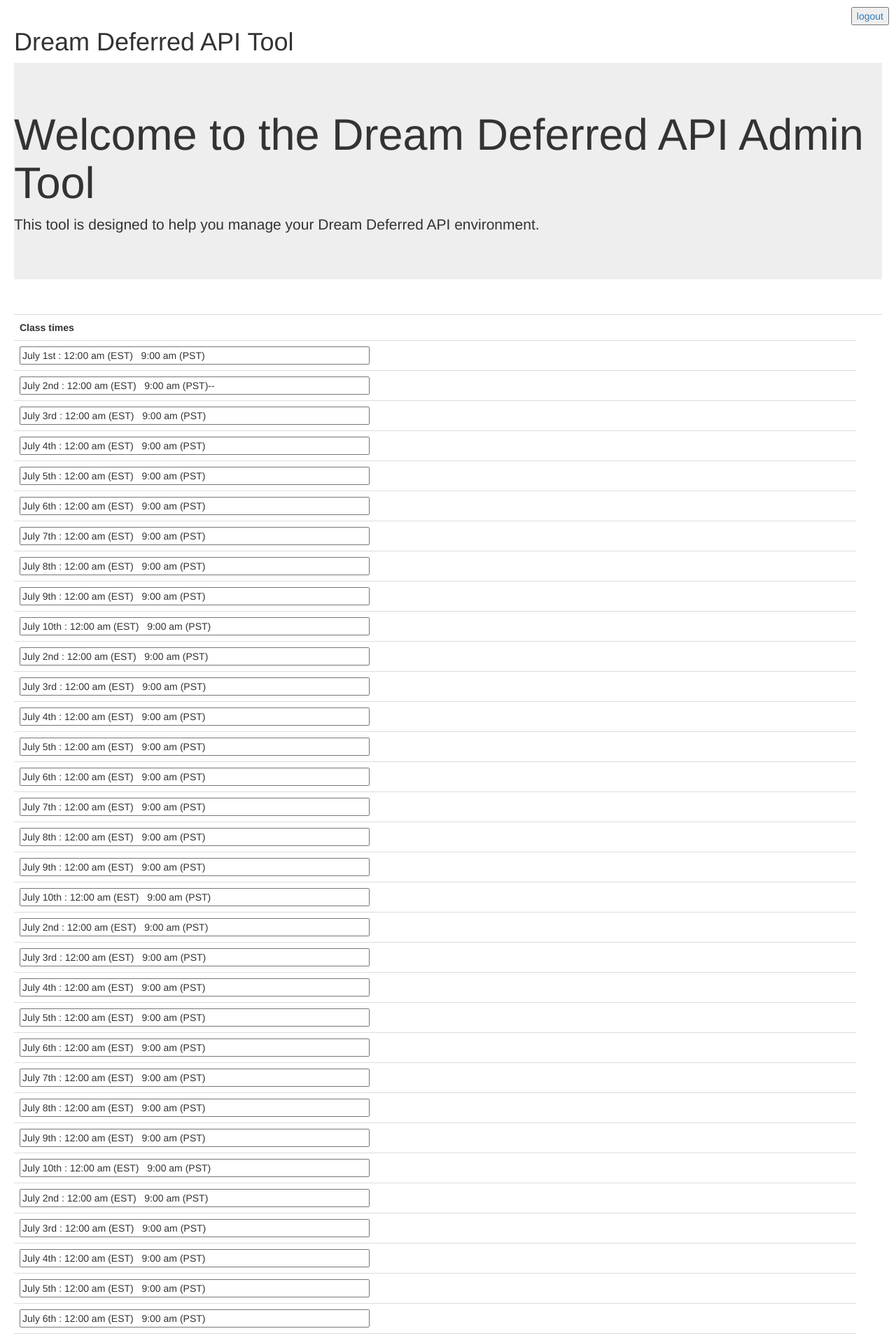
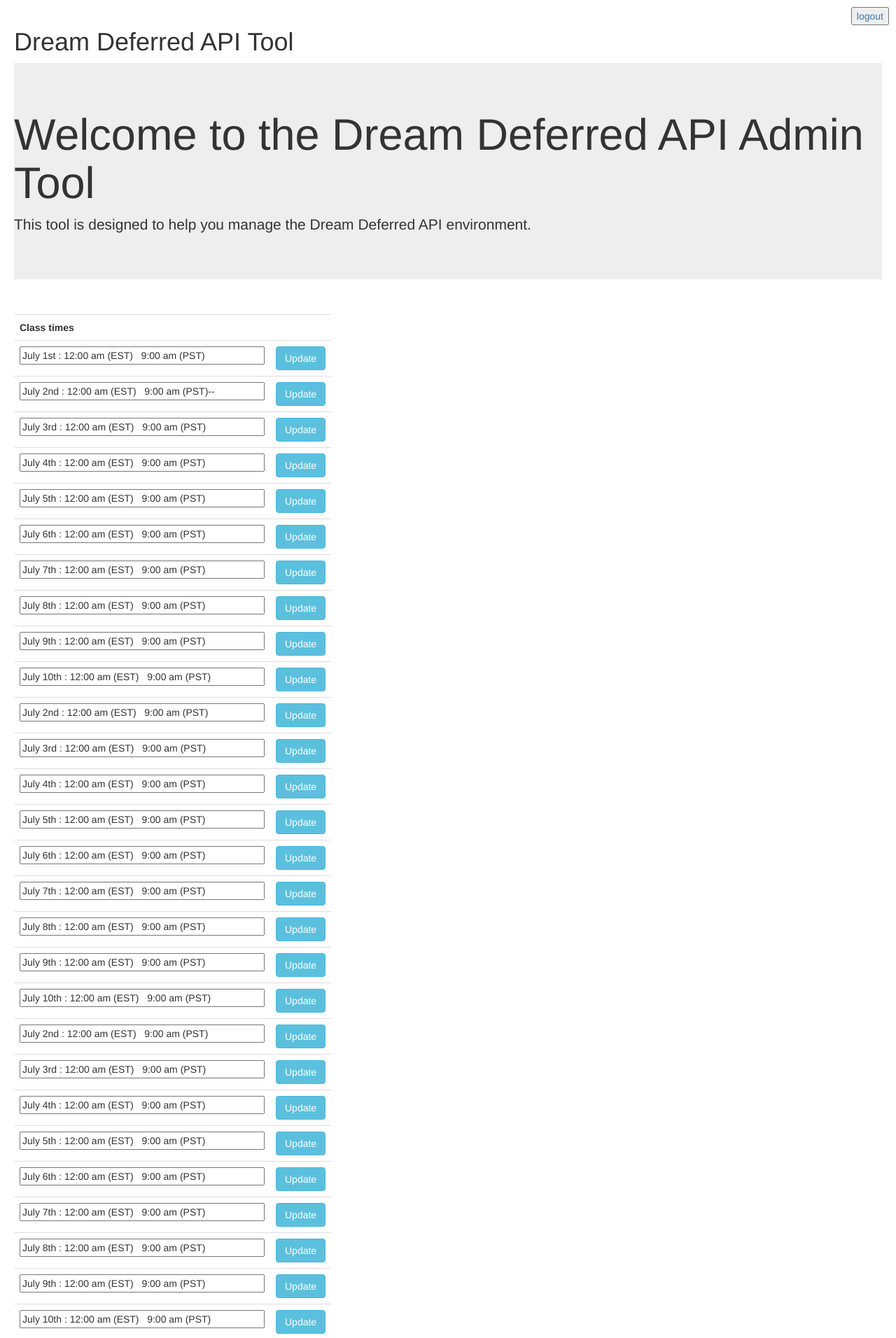
Before and after one commit to Alexico1969/dd_app_api, a Flask app: page / in a window 1280 px wide. Shown: the top 1912 px of the page at 70% size. Run offline with Flask 2, Linux system fonts and the light colour scheme; a user stored in the database is signed in; data comes from the database, SQL or seed files in the repository; both versions use the stored data as it was after the commit; some libraries are stand-ins or nearby versions.

Commit message:
Added time update functionality

```diff
--- a/app.py
+++ b/app.py
@@ -13,9 +13,15 @@ app.config['CORS_HEADERS'] = 'Content-Type'
 app.secret_key = 'mysecret123'
 
 
-@app.route("/", methods=['GET'])
+@app.route("/", methods=['GET', 'POST'])
 def home():
     if session.get('user'):
+        if request.method == 'POST':
+            id = request.form['id']
+            input = request.form.get('input_' + id)
+            update_time(id, input)
+            print(f"id: {id}", f"input: {input}")
+
         return render_template('home.html', times=get_times())
     return redirect(url_for('login'))
 
@@ -42,8 +48,12 @@ def logout():
 @app.route("/times", methods=["GET"])
 @cross_origin()
 def message():
+    times = get_times()
+    output_list = []
+    for time in times:
+        output_list.append(time[1])
     output = ""
-    for time in get_times():
+    for time in output_list:
         output += time + "|"
     return jsonify(output)
 
--- a/db.py
+++ b/db.py
@@ -31,7 +31,12 @@ def get_times():
     cur.execute("SELECT * FROM times")
     times = cur.fetchall()
     conn.close()
-    output = []
-    for time in times:
-        output.append(time[1])
-    return output
+
+    return times
+
+def update_time(id, new_time):
+    conn = sqlite3.connect("database.db")
+    cur = conn.cursor()
+    cur.execute("UPDATE times SET time=? WHERE id=?",(new_time,id))
+    conn.commit()
+    conn.close()
--- a/static/style.css
+++ b/static/style.css
@@ -10,5 +10,10 @@ body{
 }
 
 .time_input{
-    width: 500px;
+    width: 350px;
 }
+
+.times_table{
+    width: 450px;
+    border-collapse: collapse;
+}
--- a/templates/home.html
+++ b/templates/home.html
@@ -3,15 +3,15 @@
 <div>
     <div class="jumbotron">
         <h1>Welcome to the Dream Deferred API Admin Tool</h1>
-        <p>This tool is designed to help you manage your Dream Deferred API environment.</p>
+        <p>This tool is designed to help you manage the Dream Deferred API environment.</p>
     </div>
     <p>{{ message }}</p>
     <br>
-    <form>
-        <table class="table"  width="400px">
+    <form method="POST">
+        <table class="table times_table"  width="400px">
             <tr><th>Class times</th><th></th></tr>
             {% for time in times %}
-            <tr><td><input class="time_input" type="text" name="" value="{{time}}"></td></tr>
+            <tr><td><input name="input_{{time[0]}}" class="time_input" type="text" name="" value="{{time[1]}}"></td><td><button value="{{time[0]}}" name="id" class="btn btn-info">Update</button></td></tr>
             {% endfor %}
         </table>
     </form>
```
Also changed, not shown: database.db.
